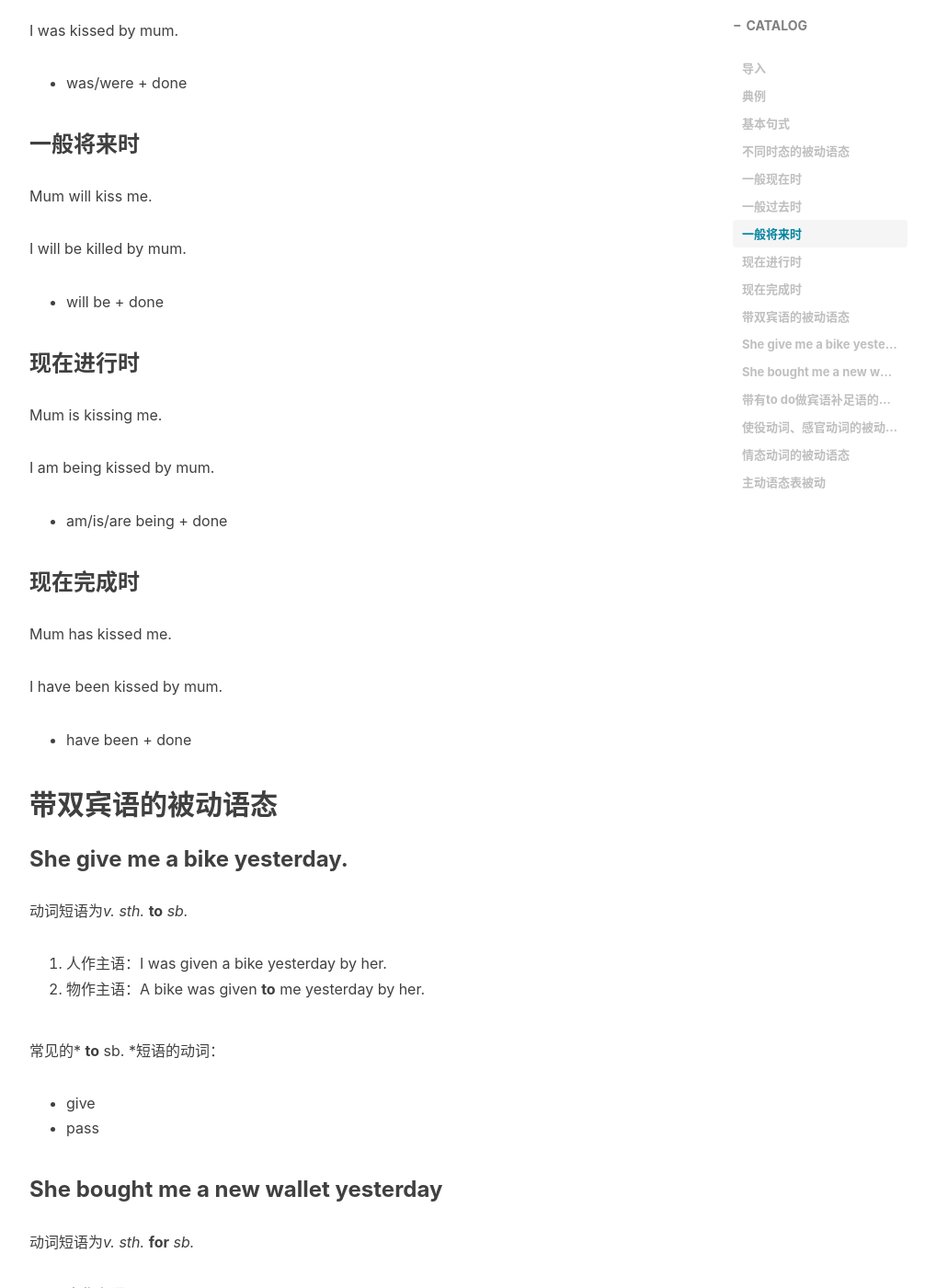
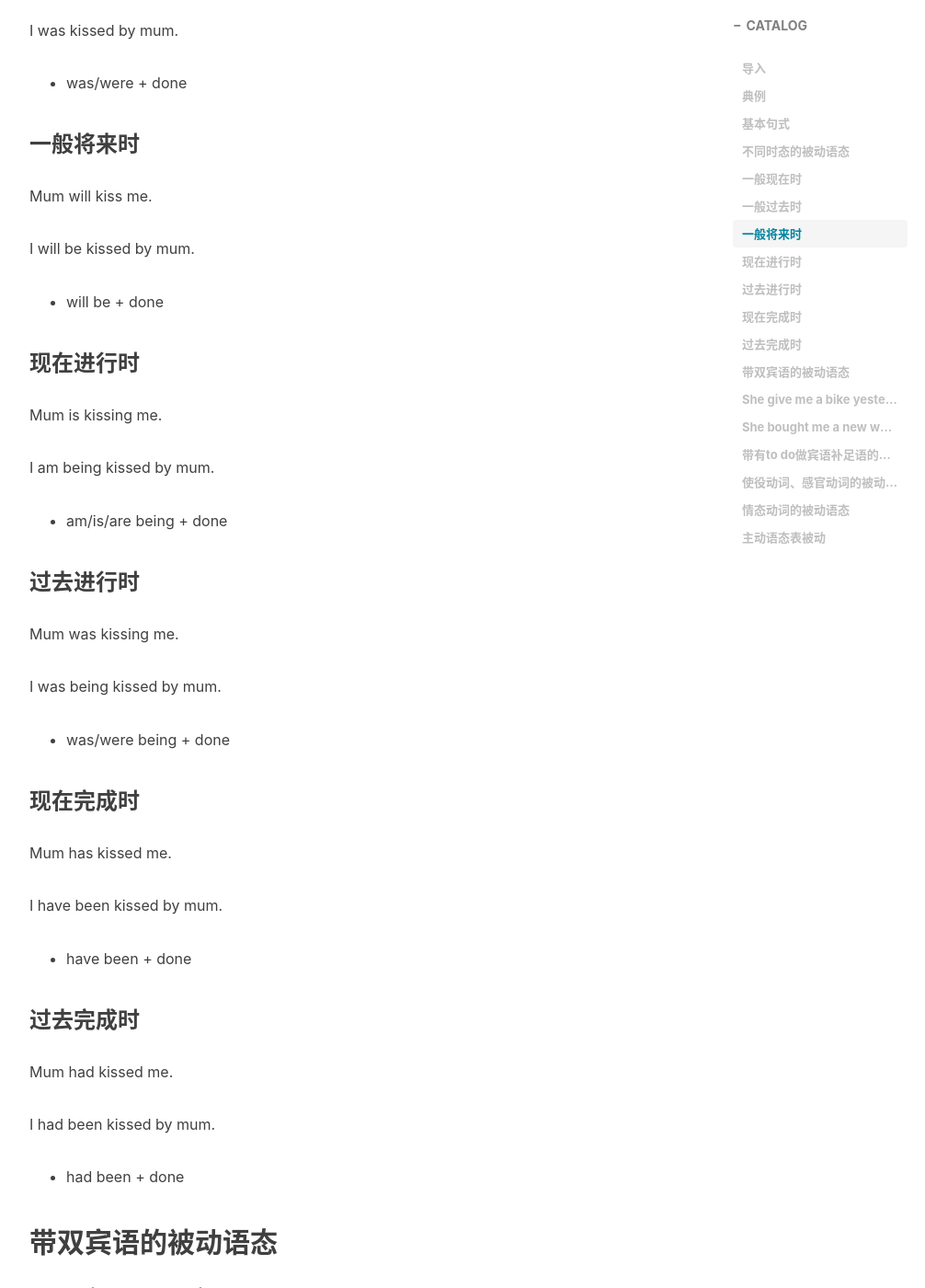
Before and after one commit to Potat0000/Blog-Jekyll, a Jekyll site: the page built from _posts/2016-04-08-English-Passive_Voice.md, in a window 1280 px wide and 1400 px high, scrolled down 1584 px. Shown: the whole window at 92% size, without its empty margins (233-1239 px from the left). Built offline with Jekyll 4.4.1, drawn with Linux system fonts in a browser that asks for light colours; nearby versions of some CDN libraries; comment, search, counter and statistics services are not loaded; some of the changed text lies outside the part shown.

Commit message:
增加U5的英语笔记，并增改被动语态有关笔记

```diff
--- a/_posts/2016-04-08-English-Passive_Voice.md
+++ b/_posts/2016-04-08-English-Passive_Voice.md
@@ -14,7 +14,7 @@ catalog: true
 
 ## 典例
 
-The God made the ring.
+The God **made** the ring.
 
 The ring **was made** by the God.
 
@@ -48,7 +48,7 @@ I was kissed by mum.
 
 Mum will kiss me.
 
-I will be killed by mum.
+I will be kissed by mum.
 
 - will be + done
 
@@ -60,6 +60,14 @@ I am being kissed by mum.
 
 - am/is/are being + done
 
+### 过去进行时
+
+Mum was kissing me.
+
+I was being kissed by mum.
+
+- was/were being + done
+
 ### 现在完成时
 
 Mum has kissed me.
@@ -67,6 +75,14 @@ Mum has kissed me.
 I have been kissed by mum.
 
 - have been + done
+
+### 过去完成时
+
+Mum had kissed me.
+
+I had been kissed by mum.
+
+- had been + done
 
 ## 带双宾语的被动语态
 
```
Also changed, not shown: _posts/2016-08-08-English.md (added, +183 -0 lines).
